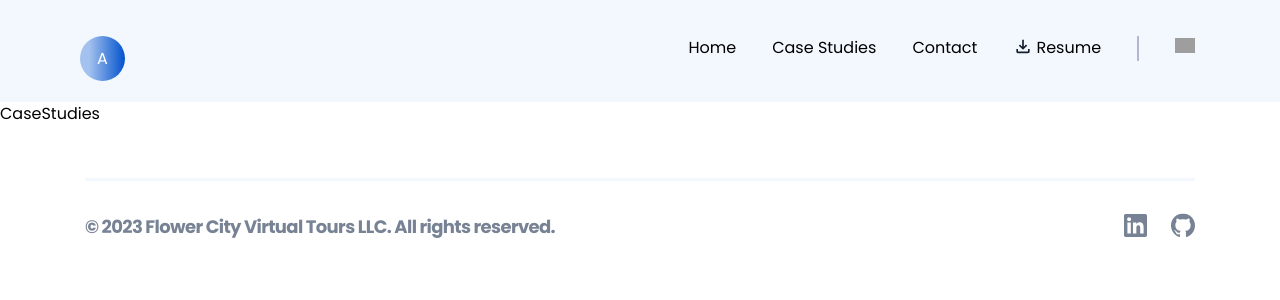
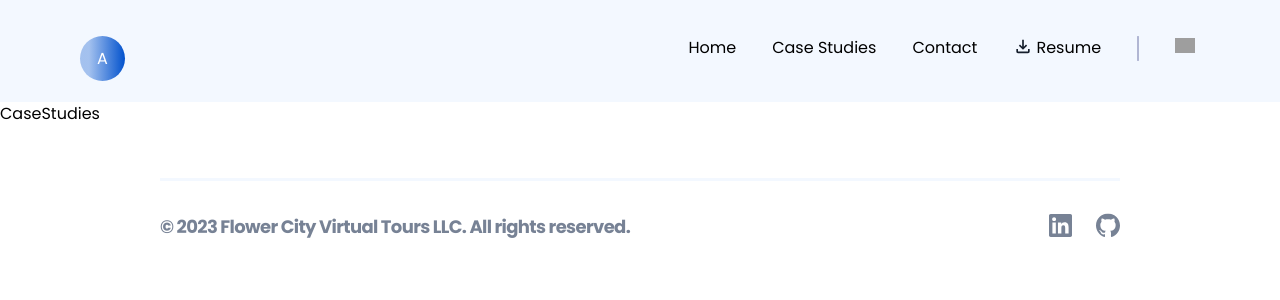
Before and after one commit to austinmargarone/portfolio, a Next.js app: page /casestudies in a window 1280 px wide. Shown: the top 300 px of the page. Built offline with nearby package versions, Linux system fonts and the light colour scheme; grey boxes are pictures that could not be loaded.

Commit message:
fix:footer breakpoints

```diff
--- a/components/Footer.tsx
+++ b/components/Footer.tsx
@@ -6,7 +6,7 @@ type Props = {};
 
 const Footer = (props: Props) => {
   return (
-    <section className="mx-[1.5rem] mt-[3rem] flex flex-col justify-between gap-[1rem] border-t-[3px] border-white1 px-[1.5rem] py-[3rem] md:mx-[5.31rem] md:mt-[3.25rem] md:flex-row md:p-0">
+    <section className="mx-[1.5rem] my-[3rem] flex flex-col justify-between gap-[1rem] border-t-[3px] border-white1 px-[1.5rem] py-[3rem] md:mx-auto md:my-[3.5rem] md:mt-[3.25rem] md:max-w-[60rem] md:flex-row md:p-0 xl:max-w-[80rem]">
       <div className="flex content-center justify-center md:pt-[2rem]">
         <h1 className="text-lg leading-[1.8rem] text-grey">
           © 2023 Flower City Virtual Tours LLC. All rights reserved.
```
